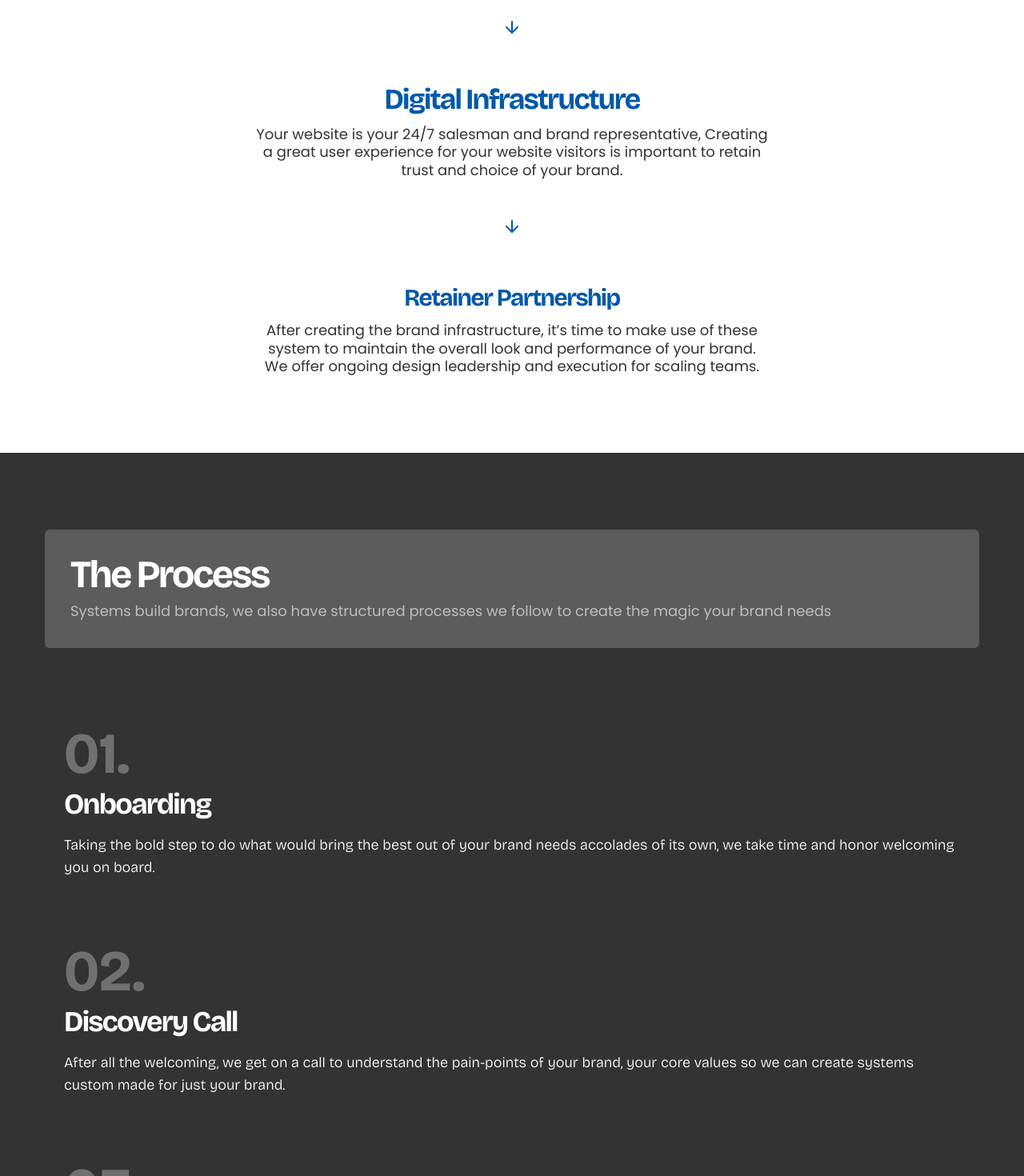
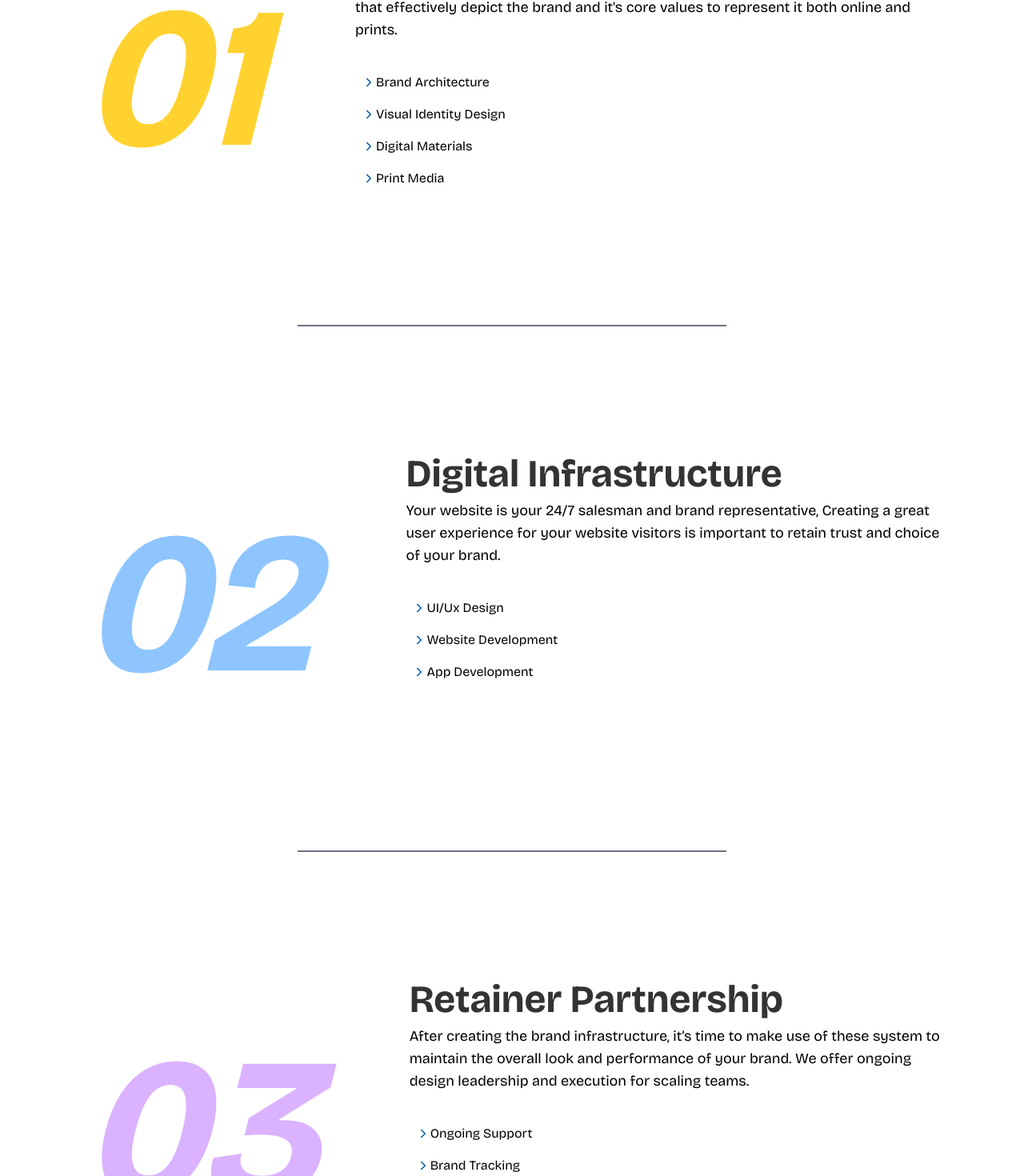
Before and after one commit to Thatboycalledolar/seventh-guru-website, a React (Vite) app: page /Services in a window 1280 px wide. Shown: the part 713-2183 px from the top of the page at 80% size. Built offline with nearby package versions, Linux system fonts and the light colour scheme.

Commit message:
services done

```diff
--- a/src/components/Navbar.jsx
+++ b/src/components/Navbar.jsx
@@ -66,7 +66,7 @@ export default function Navbar() {
             <Link to="/Apply" onClick={() => setOpen(false)}><button className="bg-white flex text-(--primary-color) text-lg border-2 border-(--secondary-color) items-center font-bold px-4 py-2 rounded-md gap-2 cursor-pointer"> Work with Us </button></Link>
           </div>
 
-           <h1 className="font-bold text-9xl bg-clip-text text-transparent bg-linear-to-r from-white to-(--primary-color)">menu</h1>
+           <h1 className="font-bold text-9xl bg-clip-text text-transparent bg-linear-to-r from-white to-transparent">menu</h1>
 
 
 
--- a/src/components/ServiceDetails.jsx
+++ b/src/components/ServiceDetails.jsx
@@ -1,10 +1,10 @@
 
 
-export default function ServiceDetails( header, body) {
+export default function ServiceDetails({ header, body}) {
   return(
     <div className="flex flex-col gap-2 md-gap-4">
-          <h2>{header}</h2>
-          <p>{body}</p>
+          <h2 className="text-4xl md:text-5xl font-bold text-(--text-color)">{header}</h2>
+          <p className="text-md md:text-lg">{body}</p>
     </div>
   )
 }
--- a/src/components/ServiceDropDown.jsx
+++ b/src/components/ServiceDropDown.jsx
@@ -1,41 +1,49 @@
-import { useState } from "react"
-import { useEffect, useRef } from "react"
+import { motion, AnimatePresence } from "framer-motion";
 import { ChevronRight } from "lucide-react";
 
-export default function ServiceDropDown( service, drop1, drop2, drop3, drop4 ) {
 
-  const [open, setOpen] = useState(false);
+export default function ServiceDropDown({id, active, setActive, header,service, drop1, drop2, drop3, drop4} ) {
 
-  const ref = useRef();
-  useEffect(() => {
-    function handleClick(e) {
-      if (ref.current &&!ref.current.contains(e.target)) {
-        setOpen(false);
-      }
-    }
+  const isOpen = active === id;
 
-    document.addEventListener("mousedown", handleClick)
-      return () => document.removeEventListener("mousedown", handleClick);
-  }, []);
+  function toggleDropdown() {
+    setActive( isOpen? null : id);
+  }
+
   return(
-    <div ref={ref} className="relative inline-block">
+    <div className="relative">
+
       {/* Button */}
       <button
-        onClick={() => setOpen(!open)}
-        className="bg-black text-white px-4 py-2 rounded-md"
+        onClick={toggleDropdown}
+        className="hover:border-2 border-(--primary-color) px-2 w-full py-2 rounded-md flex"
       >
-        <span className={`${open? "rotate-90" : "rotate-0"}`}><ChevronRight /></span>{service}
+        <span className={`transition ease-in-out 3000 ${isOpen? "rotate-90" : "rotate-0"}`}><ChevronRight width={18} color="#0059AA"/></span>{service}
       </button>
 
       {/* Dropdown */}
-      {open && (
-        <div className="absolute mt-2 w-48 bg-white shadow-lg rounded-md overflow-hidden">
-          <a href="#" className="block px-4 py-2 hover:bg-gray-100">{drop1}</a>
-          <a href="#" className="block px-4 py-2 hover:bg-gray-100">{drop2}</a>
-          <a href="#" className="block px-4 py-2 hover:bg-gray-100">{drop3}</a>
-          <a href="#" className="block px-4 py-2 hover:bg-gray-100">{drop4}</a>
-        </div>
+      <AnimatePresence>
+        {isOpen && (
+          <motion.div
+            initial={{ opacity: 0, y: -5 }}
+            animate={{ opacity: 1, y: 0 }}
+            exit={{ opacity: 0, y: -5 }}
+            className="flex flex-col mt-2 bg-white border-2 border-(--primary-color) rounded-md overflow-hidden"
+          >
+            <div className="px-4 md:px-10 py-6">
+              <p className="pb-2 font-bold">{header}</p>
+              <ul className="px-8 list-disc marker:text-(--primary-color)">
+                <li>{drop1}</li>
+                <li>{drop2}</li>
+                <li>{drop3}</li>
+                <li>{drop4}</li>
+              </ul>
+            </div>
+          </motion.div>
+
       )}
+      </AnimatePresence>
+
 
     </div>
   )
--- a/src/pages/Services.jsx
+++ b/src/pages/Services.jsx
@@ -1,28 +1,195 @@
-import Solution2 from "../components/Solution2";
+import { useState } from "react";
 import TheProcess from "../components/TheProcess";
 import ProTip from "../components/ProTip";
-import ServicesHeader from "../components/ServicesHeader";
+import ServiceDetails from "../components/ServiceDetails";
+import ServiceDropDown from "../components/ServiceDropDown";
+import ServicePageHead from "../components/ServicePageHead";
 import Reveal from "../components/Reveal";
-import ServicePageHead from "../components/ServicePageHead";
 
 export default function Services() {
+
+  const [active, setActive] = useState(null);
+
   return(
     <div className="flex flex-col items-center w-full gap-8">
 
-      <Reveal className="w-full">
-        <ServicePageHead />
-      </Reveal>
-      <Reveal>
-        <Solution2 />
-      </Reveal>
+
+      <ServicePageHead />
+
+      {/* service cards div */}
+      <div className="flex flex-col max-w-300 px-8 md:px-16 items-start md:items-center md:mt-30">
+
+        {/* card one */}
+        <div className="flex flex-col md:flex-row gap-0 md:gap-30">
+          <Reveal delay={0}>
+            <h3 className="text-start md:text-end text-[200px] md:text-[250px] font-bold italic text-amber-300">01</h3>
+          </Reveal>
+
+          <div className="flex flex-col gap-8">
+            <Reveal delay={0.2}>
+               <ServiceDetails header="Brand Foundation" body="For companies that need clarity, positioning, and credibility. We create stunning visuals that effectively depict the brand and it's core values to represent it both online and prints."/>
+            </Reveal>
+
+            <div className="flex flex-col">
+              <Reveal delay={0.1}>
+                 <ServiceDropDown
+                  id="brand-foundation-1"
+                  active={active}
+                  setActive={setActive}
+                  service="Brand Architecture"
+                  header="What we Deliver:"
+                  drop1="Market & Audience Research"
+                  drop2="Competitive Analysis"
+                  drop3="Brand Positioning"
+                  drop4="Brand Messaging" />
+              </Reveal>
+              <Reveal delay={0.2}>
+                <ServiceDropDown
+                  id="brand-foundation-2"
+                  active={active}
+                  setActive={setActive}
+                  service="Visual Identity Design"
+                  header="What we Deliver:"
+                  drop1="Logo Design"
+                  drop2="Color and Typography"
+                  drop3="Iconography and pattern"
+                  drop4="Brand Guideline" />
+              </Reveal>
+              <Reveal delay={0.3}>
+                <ServiceDropDown
+                  id="brand-foundation-3"
+                  active={active}
+                  setActive={setActive}
+                  service="Digital Materials"
+                  header="What we can do:"
+                  drop1="Social Media Templates"
+                  drop2="Digital Ads (static, carousels & motion)"
+                  drop3="Presentation Deck Templates"
+                  drop4="Social Post Schedule" />
+              </Reveal>
+              <Reveal delay={0.4}>
+                <ServiceDropDown
+                  id="brand-foundation-4"
+                  active={active}
+                  setActive={setActive}
+                  service="Print Media"
+                  header="What we can do:"
+                  drop1="Business Cards"
+                  drop2="Promotional Materials (flyers, Roll-ups etc.)"
+                  drop3="Stationeries"
+                  drop4="Packaging Design" />
+              </Reveal>
+            </div>
+
+          </div>
+        </div>
+
+        <div className="h-0.5 w-[80%] md:w-[50%] bg-gray-500 mt-20 mb-5 md:mb-40 md:mt-30"></div>
+
+        {/* card two */}
+        <div className="flex flex-col md:flex-row gap-0 md:gap-30">
+          <Reveal delay={0}>
+            <h3 className="text-start md:text-end text-[200px] md:text-[250px] font-bold italic text-blue-300">02</h3>
+          </Reveal>
+
+          <div className="flex flex-col gap-8">
+            <Reveal delay={0.2}>
+               <ServiceDetails header="Digital Infrastructure" body="Your website is your 24/7 salesman and brand representative, Creating a great user experience for your website visitors is important to retain trust and choice of your brand."/>
+            </Reveal>
+
+            <div className="flex flex-col">
+              <Reveal delay={0.1}>
+                 <ServiceDropDown
+                  id="digital-1"
+                  active={active}
+                  setActive={setActive}
+                  service="UI/Ux Design"
+                  header="What we Deliver:"
+                  drop1="User Research & Persona"
+                  drop2="Wireframes & Low Fidelity Design"
+                  drop3="Responsive Design & Prototyping"
+                  drop4="Uability Testing" />
+              </Reveal>
+              <Reveal delay={0.2}>
+                <ServiceDropDown
+                  id="digital-2"
+                  active={active}
+                  setActive={setActive}
+                  service="Website Development"
+                  header="What we can do:"
+                  drop1="Corporate Websites"
+                  drop2="E-Commerce Websites"
+                  drop3="Custom Web Applications"
+                  drop4="Portfolio & One-page Websites" />
+              </Reveal>
+              <Reveal delay={0.3}>
+                <ServiceDropDown
+                  id="digital-3"
+                  active={active}
+                  setActive={setActive}
+                  service="App Development"
+                  header="What we can do:"
+                  drop1="iOS App Development"
+                  drop2="Android App Development"
+                  drop3="Cross-Platform Apps (React Native, Flutter)"
+                  drop4="App Maintenance" />
+              </Reveal>
+            </div>
+
+          </div>
+        </div>
+
+        <div className="h-0.5 w-[80%] md:w-[50%] bg-gray-500 mt-20 mb-5 md:mb-40 md:mt-30"></div>
+
+         {/* card three */}
+        <div className="flex flex-col md:flex-row gap-0 md:gap-30">
+          <Reveal delay={0}>
+            <h3 className="text-start md:text-end text-[200px] md:text-[250px] font-bold italic text-purple-300">03</h3>
+          </Reveal>
+
+          <div className="flex flex-col gap-8">
+            <Reveal delay={0.2}>
+               <ServiceDetails header="Retainer Partnership" body="After creating the brand infrastructure, it’s time to make use of these system to maintain the overall look and performance of your brand. We offer ongoing design leadership and execution for scaling teams."/>
+            </Reveal>
+
+            <div className="flex flex-col">
+              <Reveal delay={0.1}>
+                 <ServiceDropDown
+                  id="retainer-1"
+                  active={active}
+                  setActive={setActive}
+                  service="Ongoing Support"
+                  header="What we Deliver:"
+                  drop1="Monthly Corporate Design"
+                  drop2="Monthly Social Media Design"
+                  drop3="Design Reviews & Edits"
+                  drop4="Monthly Website banner Design" />
+              </Reveal>
+              <Reveal delay={0.2}>
+                <ServiceDropDown
+                  id="retainer-2"
+                  active={active}
+                  setActive={setActive}
+                  service="Brand Tracking"
+                  header="What we can do:"
+                  drop1="Brand Elements Refresh"
+                  drop2="Design Performance Tracking"
+                  drop3="UI Performance Tracking"
+                  drop4="Website Elements Refresh" />
+              </Reveal>
+            </div>
+
+          </div>
+        </div>
+
+      </div>
+
       <div className="bg-(--text-color) w-full flex flex-col items-center py-16">
         <div className=" max-w-300 px-4">
-          <Reveal>
             <TheProcess />
-          </Reveal>
-          <Reveal>
+
             <ProTip />
-          </Reveal>
+
 
 
 
```
